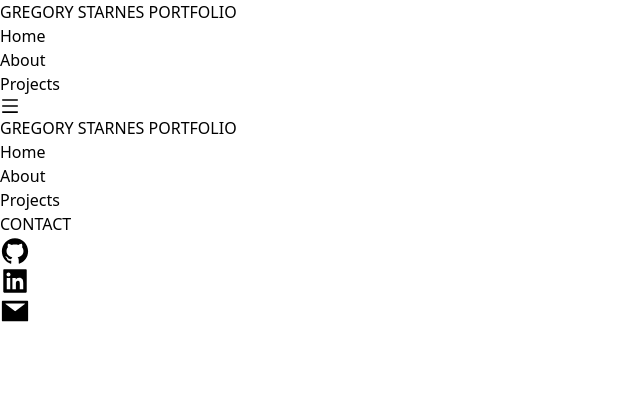
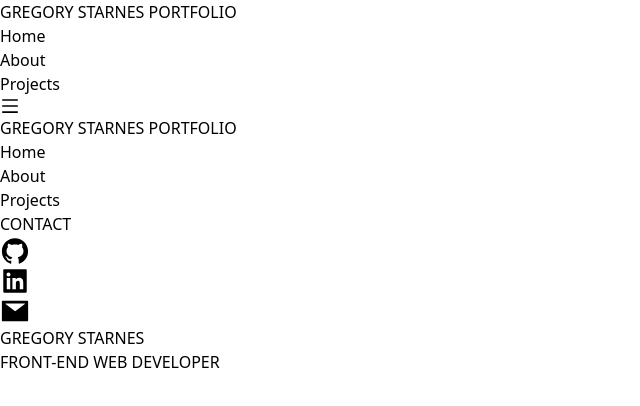
Before and after one commit to gtstarnes/Portfolio, a React (Vite) app in the folder Portfolio/: page / in a window 1280 px wide. Shown: the top 406 px of the page, without its empty margins (0-640 px from the left). Built offline with nearby package versions, Linux system fonts and the light colour scheme.

Commit message:
added hero component

```diff
--- a/Portfolio/src/App.tsx
+++ b/Portfolio/src/App.tsx
@@ -1,12 +1,16 @@
-import { useState } from 'react'
-import NavBar from './Components/NavBar'
+import { useState } from 'react';
+import NavBar from './Components/NavBar';
+import Hero from './Components/Hero';
 
 
 function App() {
   const [count, setCount] = useState(0)
 
   return (
+    <>
     <NavBar />
+    <Hero />
+    </>
   )
 }
 
```
